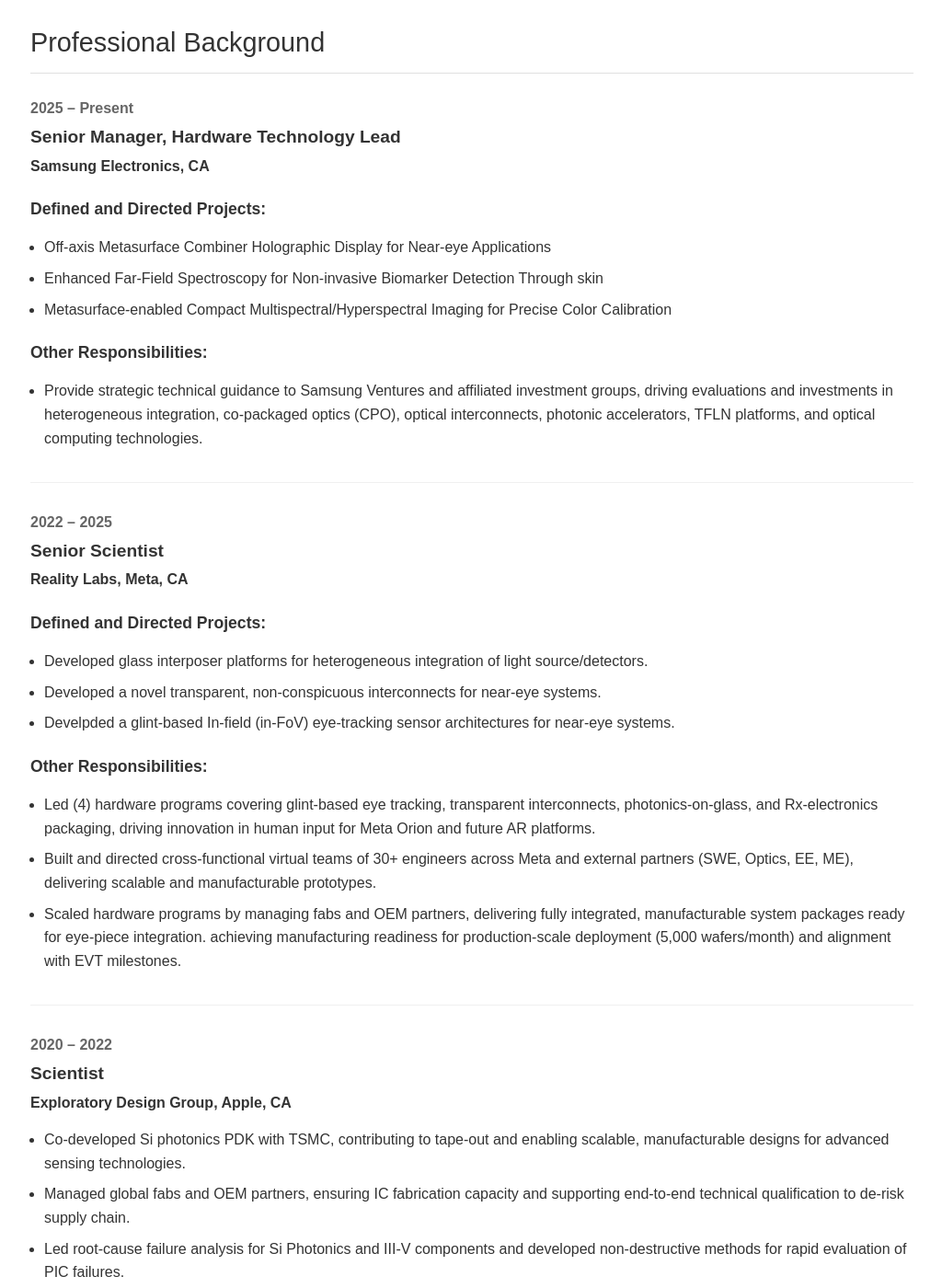
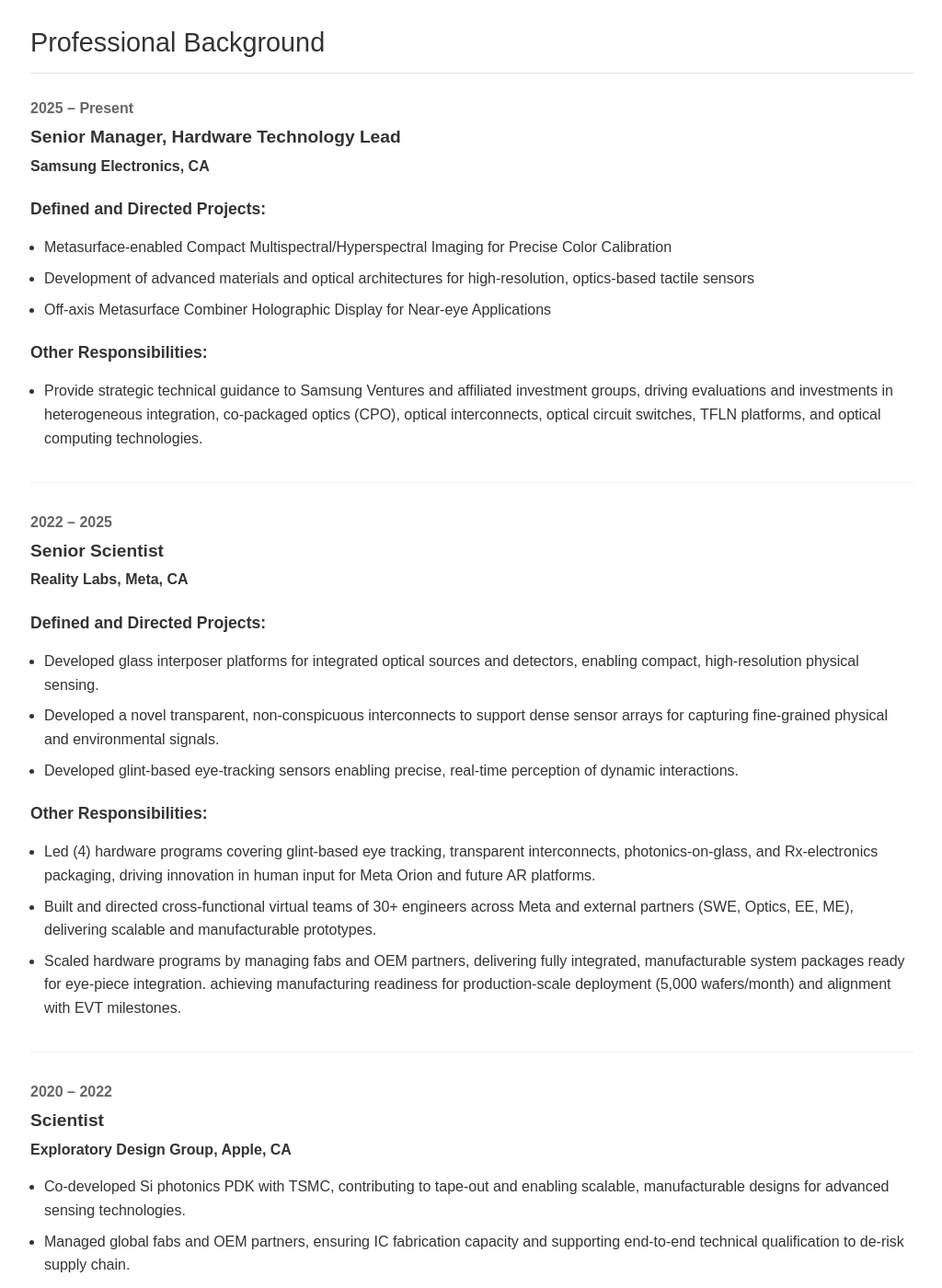
Before and after one commit to shermin-ara/SherminArab.github.io, a Jekyll site: the page built from index.md, in a window 1280 px wide and 1400 px high, scrolled down 3204 px. Shown: the whole window at 92% size, without its empty margins (127-1151 px from the left). Built offline with Jekyll 4.4.1, drawn with Linux system fonts in a browser that asks for light colours; some of the changed text lies outside the part shown.

Commit message:
Update index.md

```diff
--- a/index.md
+++ b/index.md
@@ -9,7 +9,7 @@ title: Shermin Arab
         <div class="profile-info">
             <h1>Shermin Arab</h1>
             <div class="profile-summary">
-                <p>I work across the entire hardware stack: from materials growth and engineering, to device design and fabrication, to full system architecture. My focus is on driving technologies that generate, manipulate, and detect light, and on delivering end-to-end solutions that bring innovations into real-world consumer products.</p>
+                <p>I work across the entire hardware stack: from materials growth and engineering, to device design and fabrication, to full system architecture. My focus is on developing hardware and materials that sense, perceive, and interact with the physical world, and on delivering end-to-end solutions that bring innovations into real-world consumer products.</p>
             </div>
         </div>
     </div>
@@ -53,7 +53,7 @@ title: Shermin Arab
             <button class="tab-button" onclick="showTab('lightgeneration')">Light Generation & Display</button>
             <button class="tab-button" onclick="showTab('sensing-imaging')">Sensing & Imaging</button>
             <button class="tab-button" onclick="showTab('photonics')">Integrated Photonics & Systems</button>
-            <button class="tab-button" onclick="showTab('materials')">Materials & Device Engineering</button>
+            <button class="tab-button" onclick="showTab('materials')">Perception and Human–Machine Sensing Interfaces</button>
         </div>
 
         <div id="lightgeneration" class="tab-content">
@@ -198,14 +198,15 @@ title: Shermin Arab
 
         <h4>Defined and Directed Projects:</h4>
         <ul>
+            <li>Metasurface-enabled Compact Multispectral/Hyperspectral Imaging for Precise Color Calibration</li>
+            <li>Development of advanced materials and optical architectures for high-resolution, optics-based tactile sensors</li>
             <li>Off-axis Metasurface Combiner Holographic Display for Near-eye Applications</li>
-            <li>Enhanced Far-Field Spectroscopy for Non-invasive Biomarker Detection Through skin</li>
-            <li>Metasurface-enabled Compact Multispectral/Hyperspectral Imaging for Precise Color Calibration</li>
+
         </ul>
 
         <h4>Other Responsibilities:</h4>
         <ul>
-            <li>Provide strategic technical guidance to Samsung Ventures and affiliated investment groups, driving evaluations and investments in heterogeneous integration, co-packaged optics (CPO), optical interconnects, photonic accelerators, TFLN platforms, and optical computing technologies.</li>
+            <li>Provide strategic technical guidance to Samsung Ventures and affiliated investment groups, driving evaluations and investments in heterogeneous integration, co-packaged optics (CPO), optical interconnects, optical circuit switches, TFLN platforms, and optical computing technologies.</li>
         </ul>
     </div>
 
@@ -215,9 +216,10 @@ title: Shermin Arab
         <div class="timeline-company">Reality Labs, Meta, CA</div>
         <h4>Defined and Directed Projects:</h4>
         <ul>
-            <li>Developed glass interposer platforms for heterogeneous integration of light source/detectors.</li>
-            <li>Developed a novel transparent, non-conspicuous interconnects for near-eye systems.</li>
-            <li>Develpded a glint-based In-field (in-FoV) eye-tracking sensor architectures for near-eye systems.</li>
+            <li>Developed glass interposer platforms for integrated optical sources and detectors, enabling compact, high-resolution physical sensing.</li>
+            <li>Developed a novel transparent, non-conspicuous interconnects to support dense sensor arrays for capturing fine-grained physical and environmental signals.</li>
+            <li>Developed glint-based eye-tracking sensors enabling precise, real-time perception of dynamic interactions.</li>
+
         </ul>
         <h4>Other Responsibilities:</h4>
         <ul>
```
